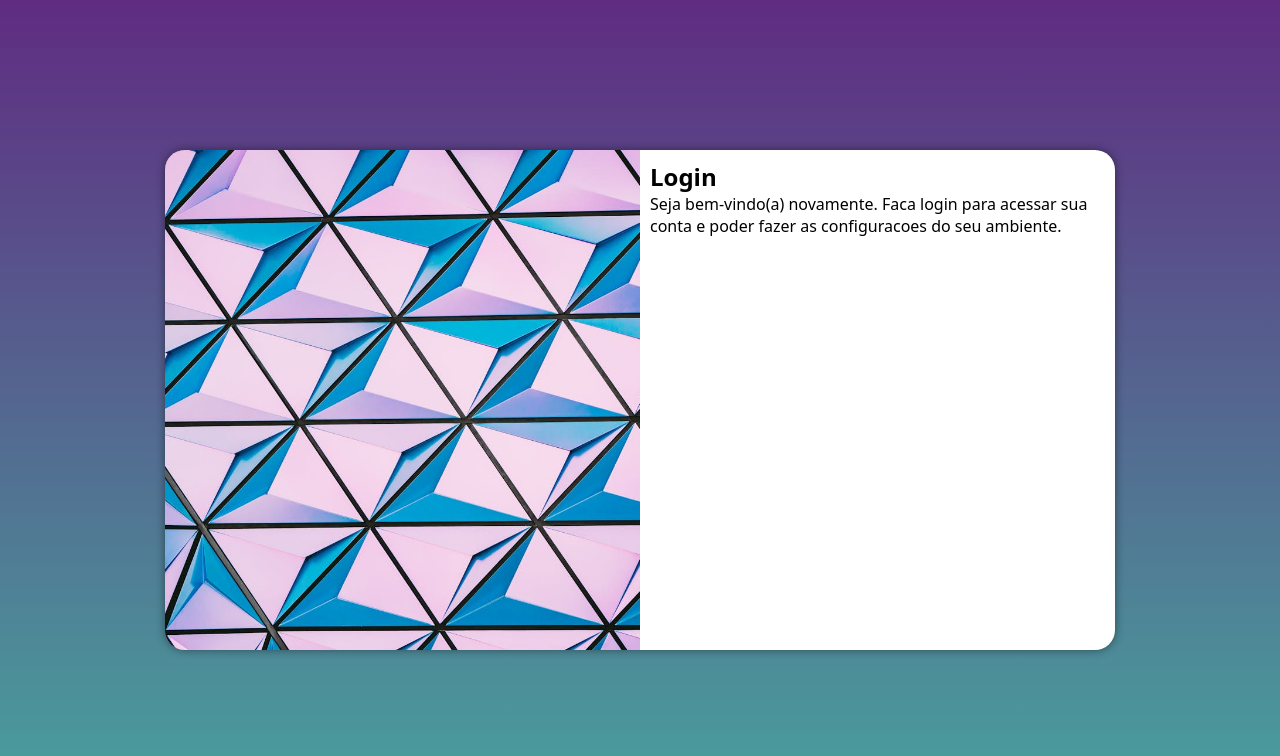
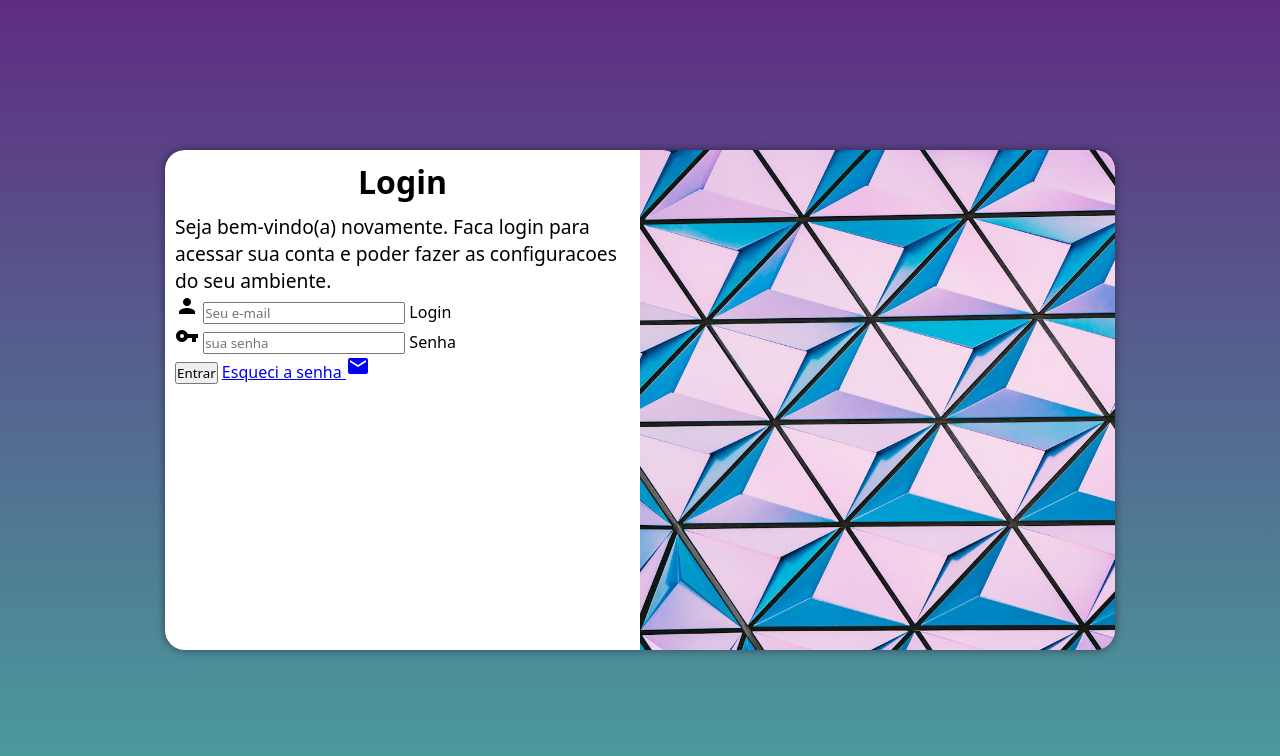
Before and after one commit to lipetws/projeto-login, a plain HTML site: page index.html in a window 1280 px wide. Drawn offline with Linux system fonts and the light colour scheme.

Commit message:
adicionei o formulario

```diff
--- a/estilos/media-query.css
+++ b/estilos/media-query.css
@@ -43,14 +43,22 @@ Grandes telas: acima de 1200px
     }
 
     section#login > div#imagem {
-        float: left;
+        float: right;
         width: 50%;
         height: 100%;
     }
 
     section#login > div#formulario {
-        float: right;
+        float: left;
         width: 50%;
     }
 
+    div#formulario > h1 {
+        font-size: 2em;
+    }
+
+    div#formulario > p {
+        font-size: 1.2em;
+    }
+
 }
--- a/estilos/style.css
+++ b/estilos/style.css
@@ -54,3 +54,12 @@ section#login > div#formulario {
     display: block;
     padding: 10px;
 }
+
+div#formulario > h1 {
+    text-align: center;
+    margin-bottom: 10px;
+}
+
+div#formulario > p {
+    font-size: 0.8em;
+}
--- a/index.html
+++ b/index.html
@@ -4,6 +4,8 @@
     <meta charset="UTF-8">
     <meta name="viewport" content="width=device-width, initial-scale=1.0">
     <title>Login</title>
+    <link href="https://fonts.googleapis.com/icon?family=Material+Icons"
+      rel="stylesheet">
     <link rel="stylesheet" href="estilos/style.css">
     <link rel="stylesheet" href="estilos/media-query.css">
 </head>
@@ -17,7 +19,22 @@
             <div id="formulario">
                 <h1>Login</h1>
                 <p>Seja bem-vindo(a) novamente. Faca login para acessar sua conta e poder fazer as configuracoes do seu ambiente.</p>
-                <form action="login.php" method="post"></form>
+                <form action="login.php" method="post" autocomplete="on">
+                    <div class="campo">
+                        <i class="material-icons">person</i>
+                        <input type="email" name="login" id="ilogin" placeholder="Seu e-mail" autocomplete="email" required maxlength="30">
+                        <label for="ilogin">Login</label>
+                    </div>
+                    <div class="campo">
+                        <i class="material-icons">vpn_key</i>
+                        <input type="password" name="senha" id="isenha" placeholder="sua senha" autocomplete="current-password" required minlength="8" maxlength="20">
+                        <label for="isenha">Senha</label>
+                    </div>
+                    <input type="submit" value="Entrar">
+                    <a href="esqueci.html">
+                        Esqueci a senha <i class="material-icons">mail</i>
+                    </a>
+                </form>
 
             </div>
 
```
